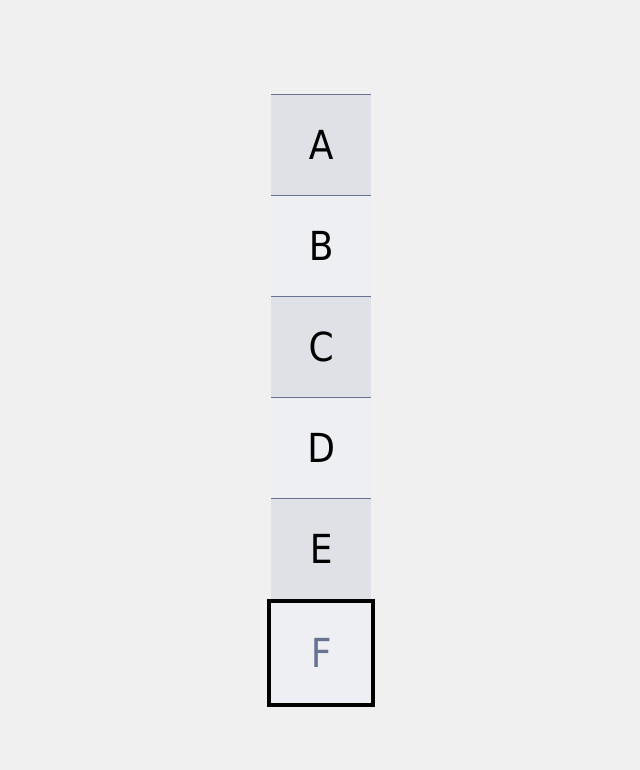
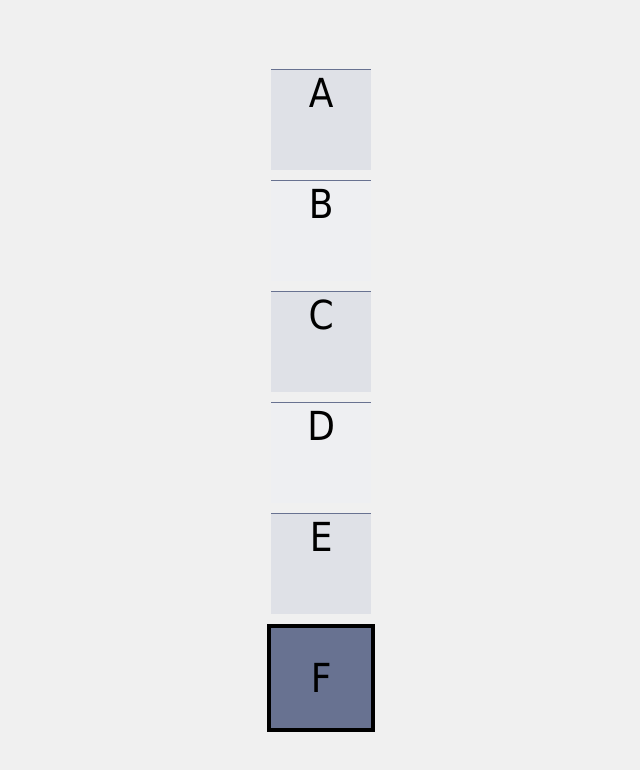
Before and after one commit to notWizzy/p01, a plain HTML site: page index.html in a window 1280 px wide. Shown: the whole page, without its empty margins (319-959 px from the left). Drawn offline with Linux system fonts and the light colour scheme.

Commit message:
finished styleA.css

```diff
--- a/styleA.css
+++ b/styleA.css
@@ -1,4 +1,3 @@
-/* styleA.css */
 body {
     font-family: Tahoma, sans-serif;
     margin: 0;
@@ -19,20 +18,29 @@ body {
     width: 100px;
     height: 100px;
     border-top: 1px solid #687291;
-    text-align: center;
-    line-height: 100px;
+    display: flex;
+    flex-direction: column;
+    align-items: center;
+    justify-content: flex-start;
     font-size: 40px;
+    margin-bottom: 5px;
+    margin-top: 5px;
 }
 
 .letterA, .letterC, .letterE {
     background-color: #dfe1e7;
 }
 
-.letterB, .letterD, .letterF {
+.letterB, .letterD {
     background-color: #eeeff2;
 }
 
 .letterF {
     border: 4px solid #000;
-    color: #687291;
+    background-color: #687291;
+    text-align: center;
+    width: 100px;
+    height: 100px;
+    line-height: 100px;
+    font-size: 40px;
 }
```
